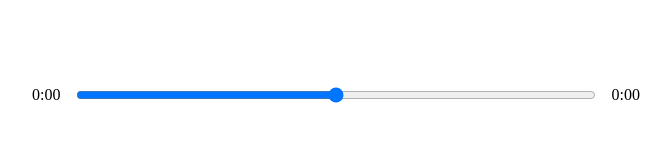
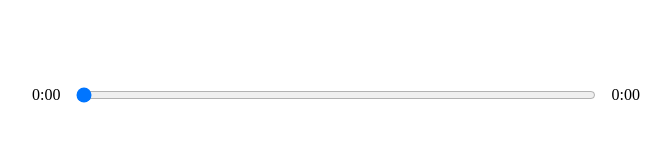
Before and after one commit to ShahriarXD/MusicPlayer, a React (Create React App) app: page / in a window 1280 px wide. Shown: the part 410-559 px from the top of the page, without its empty margins (304-975 px from the left). Built offline with nearby package versions, Linux system fonts and the light colour scheme.

Commit message:
playPause-Drag Fixed

```diff
--- a/src/Components/player.js
+++ b/src/Components/player.js
@@ -1,6 +1,6 @@
 import React, {useRef, useState}  from 'react';
 import { FontAwesomeIcon } from '@fortawesome/react-fontawesome';
-import { faPlayCircle, faAngleLeft, faAngleRight  } from '@fortawesome/free-solid-svg-icons'
+import { faPlayCircle, faAngleLeft, faAngleRight , faPause  } from '@fortawesome/free-solid-svg-icons'
 import '../Style/player.css'
 
 function Player({currentSong , isPlaying , setIsPlaying}) {
@@ -27,11 +27,15 @@ function Player({currentSong , isPlaying , setIsPlaying}) {
             Math.floor(time/60) + ":" + ("0" + Math.floor(time%60)).slice(-2)
         )
     }
+    function dragHandler(event){
+        audioRef.current.currentTime = event.target.value
+        setSongInfo({...songInfo, currentTime : event.target.value})
+    }
     // state
     const [songInfo , setSongInfo] = useState(
         {
-            currentTime : null,
-            Totalduration : null
+            currentTime : 0,
+            Totalduration : 0,
         }
     );
     // eikhane dic deye 2ta use korese songInfo te mane multiple value change korse
@@ -39,12 +43,17 @@ function Player({currentSong , isPlaying , setIsPlaying}) {
         <div className='player'>
             <div className='time-control'>
                 <p>{timeConvertion(songInfo.currentTime)}</p>
-                <input type="range"></input>
+                <input
+                type="range"
+                min={0}
+                max={songInfo.Totalduration}
+                value={songInfo.currentTime}
+                onChange={dragHandler}></input>
                 <p>{timeConvertion(songInfo.Totalduration)}</p>
             </div>
             <div className='play-control'>
                 <FontAwesomeIcon className='backward-button' icon={faAngleLeft} size='3x'></FontAwesomeIcon>
-                <FontAwesomeIcon className='play-button' icon={faPlayCircle} size='3x' onClick={playSongHandler}></FontAwesomeIcon>
+                <FontAwesomeIcon className='play-button' icon={isPlaying ? faPause : faPlayCircle} size='3x' onClick={playSongHandler}></FontAwesomeIcon>
                 <FontAwesomeIcon className='forward-button' icon={faAngleRight} size='3x'></FontAwesomeIcon>
             </div>
             <div>
--- a/src/Style/player.css
+++ b/src/Style/player.css
@@ -11,7 +11,6 @@
 }
 .time-control input{
     width: 100%;
-    padding: 1rem 2rem ;
 }
 .time-control p {
     padding: 1rem;
```
